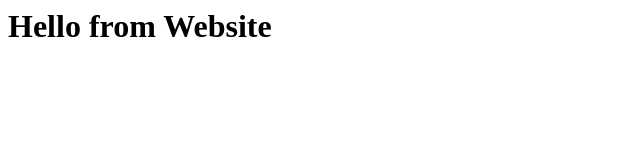
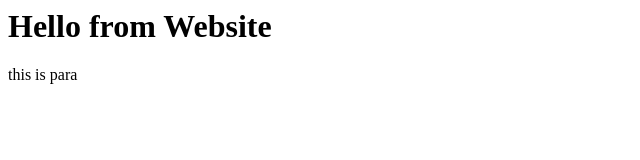
Before and after one commit to Atharva7891/NewLocker, a plain HTML site: page index.html in a window 1280 px wide. Shown: the full height of the page, 0-640 px from the left. Drawn offline with Linux system fonts and the light colour scheme.

Commit message:
second commit

```diff
--- a/index.html
+++ b/index.html
@@ -1 +1,4 @@
 <h1>Hello from Website</h1>
+<p>
+    this is para
+</p>
```
